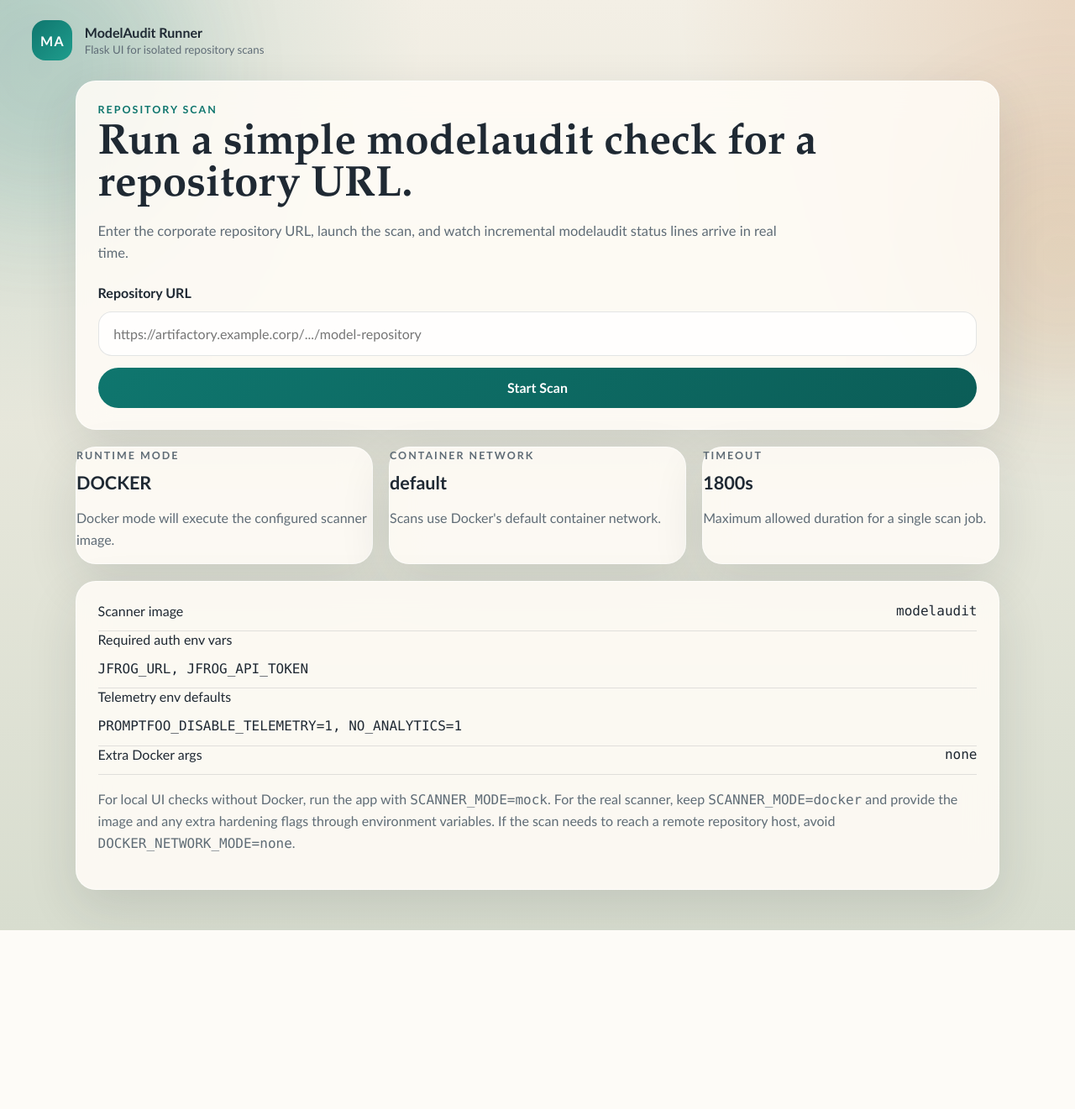
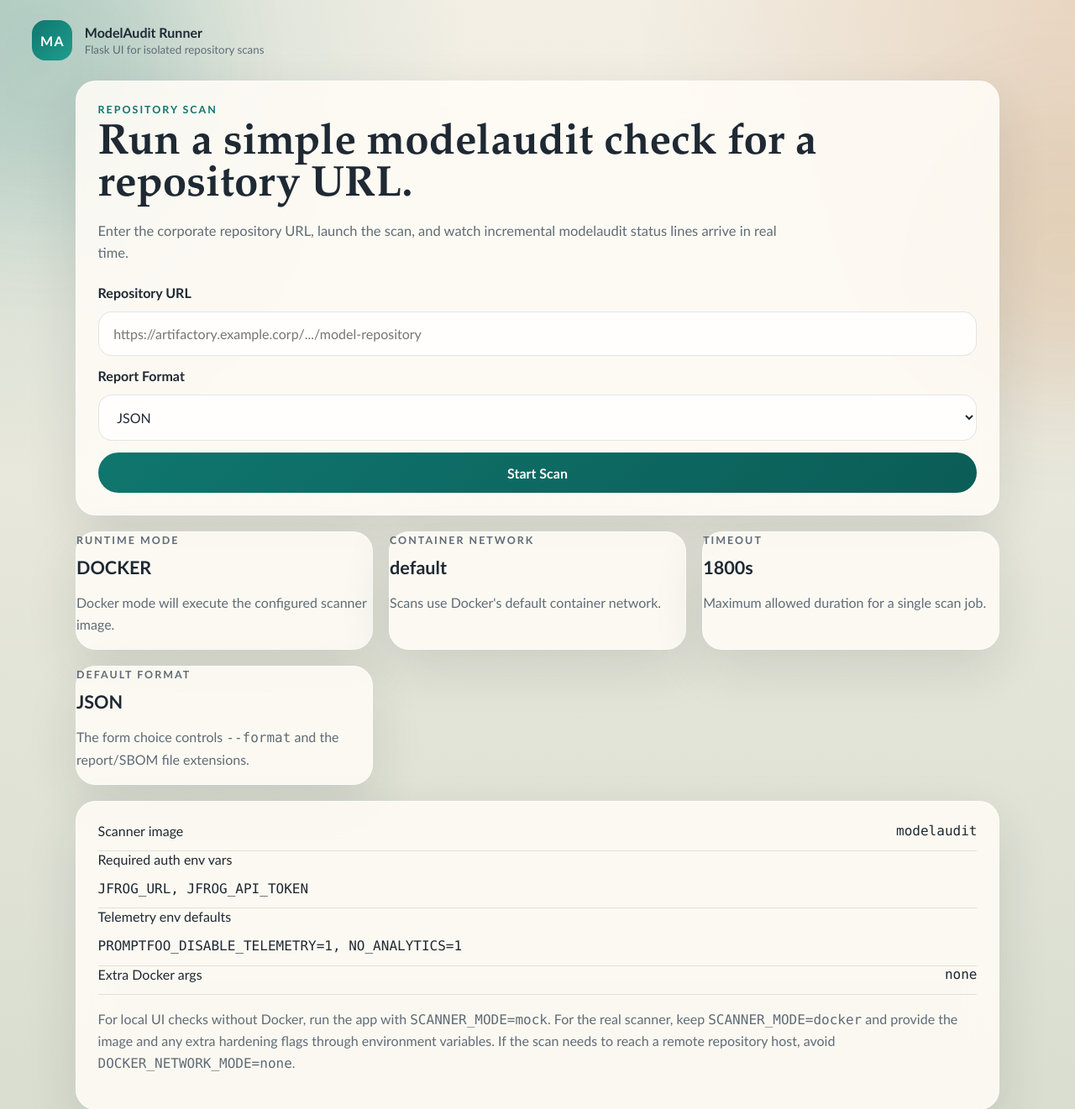
Before and after one commit to jessejam/shiny-octo-couscous, a Flask app: page / in a window 1280 px wide. Shown: the top 1321 px of the page at 84% size. Before the commit the page ends 1108 px from the top, so only its background shows below. Run offline with Flask 3, Linux system fonts and the light colour scheme.

Commit message:
format choice

```diff
--- a/main.py
+++ b/main.py
@@ -92,12 +92,12 @@ ERROR_META = {
     },
     "report_missing": {
         "title": "Report Missing",
-        "message": "The scan completed without producing the expected report.json file.",
+        "message": "The scan completed without producing the expected report file.",
         "status_code": 502,
     },
     "invalid_report": {
         "title": "Invalid Report",
-        "message": "The report.json file was created but could not be parsed.",
+        "message": "The report file was created but could not be parsed.",
         "status_code": 502,
     },
 }
@@ -110,6 +110,24 @@ NETWORK_RESOLUTION_PATTERNS = (
     "dial tcp",
     "getaddrinfo",
 )
+
+OUTPUT_FORMATS = {
+    "text": {
+        "label": "Text",
+        "extension": ".txt",
+        "mimetype": "text/plain; charset=utf-8",
+    },
+    "json": {
+        "label": "JSON",
+        "extension": ".json",
+        "mimetype": "application/json",
+    },
+    "sarif": {
+        "label": "SARIF",
+        "extension": ".sarif",
+        "mimetype": "application/sarif+json",
+    },
+}
 
 
 def utc_now() -> datetime:
@@ -129,6 +147,48 @@ def truthy(value: str | None, *, default: bool = False) -> bool:
     if value is None:
         return default
     return value.strip().lower() in {"1", "true", "yes", "on"}
+
+
+def normalize_output_format(value: str | None) -> str | None:
+    """Normalize a user-provided output format name."""
+    if value is None:
+        return None
+    normalized = value.strip().lower()
+    return normalized if normalized in OUTPUT_FORMATS else None
+
+
+def get_output_format_meta(output_format: str) -> dict[str, str]:
+    """Return metadata for a supported output format."""
+    return OUTPUT_FORMATS[output_format]
+
+
+def build_artifact_filename(stem: str, output_format: str) -> str:
+    """Build an artifact filename from a stem and selected output format."""
+    return f"{stem}{get_output_format_meta(output_format)['extension']}"
+
+
+def get_download_mimetype(output_format: str) -> str:
+    """Return the preferred download mimetype for a selected output format."""
+    return get_output_format_meta(output_format)["mimetype"]
+
+
+def strip_flag_with_value(args: list[str], flag: str) -> list[str]:
+    """Remove a CLI flag and its value from an argument list."""
+    cleaned: list[str] = []
+    skip_next = False
+
+    for arg in args:
+        if skip_next:
+            skip_next = False
+            continue
+        if arg == flag:
+            skip_next = True
+            continue
+        if arg.startswith(f"{flag}="):
+            continue
+        cleaned.append(arg)
+
+    return cleaned
 
 
 def format_unix_timestamp(value: Any) -> str:
@@ -183,7 +243,9 @@ class ScanJob:
     repo_url: str
     work_dir: Path
     report_path: Path
+    sbom_path: Path
     log_path: Path
+    output_format: str = "json"
     created_at: datetime = field(default_factory=utc_now)
     status: str = "queued"
     started_at: datetime | None = None
@@ -209,14 +271,13 @@ class ScanJob:
 class JobStore:
     """Thread-safe storage for scan jobs and their event streams."""
 
-    def __init__(self, scans_root: Path, output_filename: str) -> None:
+    def __init__(self, scans_root: Path) -> None:
         """Create the job store and remember where scan outputs live."""
         self.scans_root = scans_root
-        self.output_filename = output_filename
         self._jobs: dict[str, ScanJob] = {}
         self._lock = threading.Lock()
 
-    def create(self, repo_url: str) -> ScanJob:
+    def create(self, repo_url: str, output_format: str) -> ScanJob:
         """Create a new scan job and its working directory."""
         job_id = uuid.uuid4().hex[:12]
         work_dir = self.scans_root / job_id
@@ -226,8 +287,10 @@ class JobStore:
             job_id=job_id,
             repo_url=repo_url.strip(),
             work_dir=work_dir,
-            report_path=work_dir / self.output_filename,
+            report_path=work_dir / build_artifact_filename("report", output_format),
+            sbom_path=work_dir / build_artifact_filename("sbom", output_format),
             log_path=work_dir / "scanner.log",
+            output_format=output_format,
         )
         job.log_path.write_text("", encoding="utf-8")
         with self._lock:
@@ -290,6 +353,7 @@ class JobStore:
                 "repo_url": job.repo_url,
                 "work_dir": str(job.work_dir),
                 "report_path": str(job.report_path),
+                "sbom_path": str(job.sbom_path),
                 "log_path": str(job.log_path),
                 "created_at": format_timestamp(job.created_at),
                 "started_at": format_timestamp(job.started_at),
@@ -300,6 +364,8 @@ class JobStore:
                 "error_code": job.error_code,
                 "error_message": job.error_message,
                 "returncode": job.returncode,
+                "output_format": job.output_format,
+                "output_format_label": get_output_format_meta(job.output_format)["label"],
                 "report_format": job.report_format,
                 "command_preview": job.command_preview,
                 "report_text": report_text,
@@ -399,12 +465,12 @@ def build_docker_command(job: ScanJob, config: dict[str, Any]) -> list[str]:
     passthrough_vars, explicit_vars, _ = build_container_env(config)
     scanner_args = list(config["SCANNER_FIXED_ARGS"])
 
-    if "--stream" not in scanner_args:
-        scanner_args.append("--stream")
-    if "--format" not in scanner_args:
-        scanner_args.extend(["--format", "json"])
-    if "--sbom" not in scanner_args:
-        scanner_args.extend(["--sbom", config["SBOM_OUTPUT_FILENAME"]])
+    scanner_args = [arg for arg in scanner_args if arg != "--stream"]
+    for managed_flag in ("--format", "--sbom", "--output"):
+        scanner_args = strip_flag_with_value(scanner_args, managed_flag)
+    scanner_args.append("--stream")
+    scanner_args.extend(["--format", job.output_format])
+    scanner_args.extend(["--sbom", job.sbom_path.name])
 
     if config["DOCKER_NETWORK_MODE"]:
         command.extend(["--network", config["DOCKER_NETWORK_MODE"]])
@@ -433,7 +499,7 @@ def build_docker_command(job: ScanJob, config: dict[str, Any]) -> list[str]:
         command.append(config["SCANNER_COMMAND"])
     command.extend(scanner_args)
     command.append(job.repo_url)
-    command.extend(["--output", config["SCAN_OUTPUT_FILENAME"]])
+    command.extend(["--output", job.report_path.name])
     return command
 
 
@@ -509,7 +575,18 @@ def stream_process_output(process: subprocess.Popen[str], store: JobStore, job:
 def run_mock_scan(store: JobStore, job: ScanJob) -> None:
     """Simulate a scan so the UI can be tested without Docker."""
     with job.condition:
-        job.command = ["mock-scan", "modelaudit", job.repo_url, "--output", job.report_path.name]
+        job.command = [
+            "mock-scan",
+            "modelaudit",
+            "--stream",
+            "--format",
+            job.output_format,
+            "--sbom",
+            job.sbom_path.name,
+            job.repo_url,
+            "--output",
+            job.report_path.name,
+        ]
 
     store.update_status(job, "running", hint="Mock scan started.")
 
@@ -518,59 +595,126 @@ def run_mock_scan(store: JobStore, job: ScanJob) -> None:
         "Resolving repository metadata.",
         "Inspecting model files.",
         "Collecting policy findings.",
-        "Writing report.json.",
+        f"Writing {job.report_path.name}.",
     ]
 
     for step in mock_steps:
         store.add_event(job, "log", step)
         time.sleep(0.9)
 
-    report = {
-        "scanner_names": ["pickle"],
-        "start_time": time.time(),
-        "bytes_scanned": 74,
-        "issues": [
-            {
-                "message": "Mock finding generated for UI development.",
-                "severity": "warning",
-                "location": "demo-model.pickle (pos 71)",
-                "details": {
-                    "position": 71,
-                    "opcode": "REDUCE",
+    if job.output_format == "text":
+        report = """\
+SCAN SUMMARY
+Duration: 0.532s
+Files: 1
+Format: text
+
+SECURITY FINDINGS
+- Mock finding generated for UI development.
+"""
+        sbom = "Mock SBOM output for text mode.\n"
+        job.report_path.write_text(report, encoding="utf-8")
+        job.sbom_path.write_text(sbom, encoding="utf-8")
+        with job.condition:
+            job.report_data = report
+            job.returncode = 0
+            job.report_format = "text"
+    elif job.output_format == "sarif":
+        report = {
+            "version": "2.1.0",
+            "$schema": "https://json.schemastore.org/sarif-2.1.0.json",
+            "runs": [
+                {
+                    "tool": {
+                        "driver": {
+                            "name": "modelaudit",
+                            "version": "mock",
+                        }
+                    },
+                    "results": [
+                        {
+                            "level": "warning",
+                            "message": {
+                                "text": "Mock SARIF result generated for UI development."
+                            },
+                            "locations": [
+                                {
+                                    "physicalLocation": {
+                                        "artifactLocation": {
+                                            "uri": "demo-model.pickle"
+                                        }
+                                    }
+                                }
+                            ],
+                        }
+                    ],
+                }
+            ],
+        }
+        sbom = {
+            "bomFormat": "CycloneDX",
+            "specVersion": "1.5",
+            "version": 1,
+            "metadata": {"component": {"name": "mock-model"}},
+        }
+        job.report_path.write_text(json.dumps(report, indent=2), encoding="utf-8")
+        job.sbom_path.write_text(json.dumps(sbom, indent=2), encoding="utf-8")
+        with job.condition:
+            job.report_data = report
+            job.returncode = 0
+            job.report_format = "json"
+    else:
+        report = {
+            "scanner_names": ["pickle"],
+            "start_time": time.time(),
+            "bytes_scanned": 74,
+            "issues": [
+                {
+                    "message": "Mock finding generated for UI development.",
+                    "severity": "warning",
+                    "location": "demo-model.pickle (pos 71)",
+                    "details": {
+                        "position": 71,
+                        "opcode": "REDUCE",
+                    },
+                    "timestamp": time.time(),
                 },
-                "timestamp": time.time(),
-            },
-            {
-                "message": "Replace this item with real scanner output after the first Docker-backed run.",
-                "severity": "critical",
-                "location": "demo-model.pickle (pos 28)",
-                "details": {
-                    "module": "posix",
-                    "function": "system",
-                    "position": 28,
-                    "opcode": "STACK_GLOBAL",
+                {
+                    "message": "Replace this item with real scanner output after the first Docker-backed run.",
+                    "severity": "critical",
+                    "location": "demo-model.pickle (pos 28)",
+                    "details": {
+                        "module": "posix",
+                        "function": "system",
+                        "position": 28,
+                        "opcode": "STACK_GLOBAL",
+                    },
+                    "timestamp": time.time(),
+                    "why": "This is placeholder data that mirrors the documented report structure.",
                 },
-                "timestamp": time.time(),
-                "why": "This is placeholder data that mirrors the documented report structure.",
-            },
-        ],
-        "has_errors": False,
-        "files_scanned": 1,
-        "duration": 0.532,
-        "assets": [
-            {
-                "path": "demo-model.pickle",
-                "type": "pickle",
-            }
-        ],
-    }
-
-    job.report_path.write_text(json.dumps(report, indent=2), encoding="utf-8")
-
-    with job.condition:
-        job.report_data = report
-        job.returncode = 0
-        job.report_format = "json"
+            ],
+            "has_errors": False,
+            "files_scanned": 1,
+            "duration": 0.532,
+            "assets": [
+                {
+                    "path": "demo-model.pickle",
+                    "type": "pickle",
+                }
+            ],
+        }
+        sbom = {
+            "bomFormat": "CycloneDX",
+            "specVersion": "1.5",
+            "version": 1,
+            "metadata": {"component": {"name": "mock-model"}},
+        }
+        job.report_path.write_text(json.dumps(report, indent=2), encoding="utf-8")
+        job.sbom_path.write_text(json.dumps(sbom, indent=2), encoding="utf-8")
+        with job.condition:
+            job.report_data = report
+            job.returncode = 0
+            job.report_format = "json"
 
     store.update_status(job, "finished", hint="Mock scan finished. Report ready.")
     store.add_event(job, "done", "Scan complete.")
@@ -685,7 +829,7 @@ def run_docker_scan(store: JobStore, job: ScanJob, config: dict[str, Any]) -> No
             job,
             status="report_missing",
             error_code="report_missing",
-            message="The scan completed, but no report.json file was created.",
+            message=f"The scan completed, but no report file was created at {job.report_path.name}.",
         )
         return
 
@@ -736,8 +880,6 @@ def run_scan_job(app: Flask, job_id: str) -> None:
             "USE_EMPTY_ENTRYPOINT": current_app.config["USE_EMPTY_ENTRYPOINT"],
             "EXTRA_DOCKER_ARGS": current_app.config["EXTRA_DOCKER_ARGS"],
             "CONTAINER_WORKDIR": current_app.config["CONTAINER_WORKDIR"],
-            "SCAN_OUTPUT_FILENAME": current_app.config["SCAN_OUTPUT_FILENAME"],
-            "SBOM_OUTPUT_FILENAME": current_app.config["SBOM_OUTPUT_FILENAME"],
             "SCAN_TIMEOUT_SECONDS": current_app.config["SCAN_TIMEOUT_SECONDS"],
         }
 
@@ -865,6 +1007,8 @@ def create_app() -> Flask:
 
     app.config.update(
         SCANNER_MODE=os.getenv("SCANNER_MODE", "docker").strip().lower(),
+        DEFAULT_OUTPUT_FORMAT=normalize_output_format(os.getenv("DEFAULT_OUTPUT_FORMAT", "json"))
+        or "json",
         DOCKER_BINARY=os.getenv("DOCKER_BINARY", "docker"),
         SCANNER_IMAGE=os.getenv("SCANNER_IMAGE", "modelaudit"),
         SCANNER_COMMAND=os.getenv("SCANNER_COMMAND", "").strip(),
@@ -883,15 +1027,10 @@ def create_app() -> Flask:
         USE_EMPTY_ENTRYPOINT=truthy(os.getenv("USE_EMPTY_ENTRYPOINT"), default=False),
         EXTRA_DOCKER_ARGS=shlex.split(os.getenv("EXTRA_DOCKER_ARGS", "")),
         CONTAINER_WORKDIR=os.getenv("CONTAINER_WORKDIR", "/work"),
-        SCAN_OUTPUT_FILENAME=os.getenv("SCAN_OUTPUT_FILENAME", "report.json"),
-        SBOM_OUTPUT_FILENAME=os.getenv("SBOM_OUTPUT_FILENAME", "sbom.json"),
         SCAN_TIMEOUT_SECONDS=int(os.getenv("SCAN_TIMEOUT_SECONDS", "1800")),
     )
 
-    app.extensions["job_store"] = JobStore(
-        scans_root=scans_root,
-        output_filename=app.config["SCAN_OUTPUT_FILENAME"],
-    )
+    app.extensions["job_store"] = JobStore(scans_root=scans_root)
 
     @app.template_filter("pretty_json")
     def pretty_json(value: Any) -> str:
@@ -920,6 +1059,11 @@ def create_app() -> Flask:
         runtime = {
             "scanner_mode": current_app.config["SCANNER_MODE"],
             "scanner_image": current_app.config["SCANNER_IMAGE"],
+            "output_format_choices": [
+                {"value": value, "label": meta["label"]}
+                for value, meta in OUTPUT_FORMATS.items()
+            ],
+            "default_output_format": current_app.config["DEFAULT_OUTPUT_FORMAT"],
             "required_env_vars": current_app.config["REQUIRED_CONTAINER_ENV_VARS"],
             "container_env_defaults": current_app.config["CONTAINER_ENV_DEFAULTS"],
             "docker_network_mode": docker_network_mode or "default",
@@ -944,6 +1088,9 @@ def create_app() -> Flask:
     def start_scan() -> Response | str:
         """Create a scan job and redirect to its live progress page."""
         repo_url = request.form.get("repo_url", "").strip()
+        output_format = normalize_output_format(
+            request.form.get("output_format", current_app.config["DEFAULT_OUTPUT_FORMAT"])
+        )
         if not repo_url:
             return (
                 render_template(
@@ -956,9 +1103,21 @@ def create_app() -> Flask:
                 ),
                 400,
             )
+        if output_format is None:
+            return (
+                render_template(
+                    "error.html",
+                    title="Invalid Output Format",
+                    headline="Invalid Output Format",
+                    message="Choose one of the supported output formats: text, json, or sarif.",
+                    action_label="Back to scanner",
+                    action_url=url_for("index"),
+                ),
+                400,
+            )
 
         store = get_store()
-        job = store.create(repo_url)
+        job = store.create(repo_url, output_format)
 
         thread = threading.Thread(
             target=run_scan_job,
@@ -1008,10 +1167,17 @@ def create_app() -> Flask:
         if status == "finished":
             report_data = load_report_data(job)
             snapshot = get_store().snapshot(job)
+            structured_report = (
+                snapshot["output_format"] == "json"
+                and snapshot["report_format"] == "json"
+                and isinstance(report_data, dict)
+                and "issues" in report_data
+            )
             return render_template(
                 "report.html",
                 job=snapshot,
                 report_data=report_data,
+                structured_report=structured_report,
             )
 
         if status in TERMINAL_STATUSES:
@@ -1021,7 +1187,7 @@ def create_app() -> Flask:
 
     @app.get("/jobs/<job_id>/download")
     def download_report(job_id: str) -> Response:
-        """Download the finished report.json file for a job."""
+        """Download the finished report file for a job."""
         job = get_job_or_404(job_id)
         with job.condition:
             if job.status != "finished" or not job.report_path.exists():
@@ -1030,8 +1196,8 @@ def create_app() -> Flask:
         return send_file(
             job.report_path,
             as_attachment=True,
-            download_name=f"{job.job_id}-report.json",
-            mimetype="application/json",
+            download_name=f"{job.job_id}-{job.report_path.name}",
+            mimetype=get_download_mimetype(job.output_format),
         )
 
     @app.get("/jobs/<job_id>/download-raw")
@@ -1044,8 +1210,8 @@ def create_app() -> Flask:
         return send_file(
             job.report_path,
             as_attachment=True,
-            download_name=f"{job.job_id}-raw-report.txt",
-            mimetype="text/plain; charset=utf-8",
+            download_name=f"{job.job_id}-{job.report_path.name}",
+            mimetype=get_download_mimetype(job.output_format),
         )
 
     @app.get("/jobs/<job_id>/download-log")
--- a/static/app.css
+++ b/static/app.css
@@ -152,7 +152,8 @@ body {
   font-weight: 700;
 }
 
-input[type="url"] {
+input[type="url"],
+select {
   width: 100%;
   padding: 1rem 1.1rem;
   border: 1px solid var(--line);
@@ -162,7 +163,8 @@ input[type="url"] {
   color: inherit;
 }
 
-input[type="url"]:focus {
+input[type="url"]:focus,
+select:focus {
   outline: 2px solid rgba(15, 118, 110, 0.22);
   border-color: rgba(15, 118, 110, 0.55);
 }
--- a/templates/index.html
+++ b/templates/index.html
@@ -21,6 +21,14 @@
         required
         autocomplete="off"
       >
+      <label class="field-label" for="output_format">Report Format</label>
+      <select id="output_format" name="output_format">
+        {% for option in runtime.output_format_choices %}
+          <option value="{{ option.value }}" {% if option.value == runtime.default_output_format %}selected{% endif %}>
+            {{ option.label }}
+          </option>
+        {% endfor %}
+      </select>
       <button type="submit">Start Scan</button>
     </form>
   </section>
@@ -42,6 +50,12 @@
       <p class="eyebrow">Timeout</p>
       <h2>{{ runtime.timeout_seconds }}s</h2>
       <p>Maximum allowed duration for a single scan job.</p>
+    </article>
+
+    <article class="card info-card">
+      <p class="eyebrow">Default Format</p>
+      <h2>{{ runtime.default_output_format|upper }}</h2>
+      <p>The form choice controls <code>--format</code> and the report/SBOM file extensions.</p>
     </article>
   </section>
 
--- a/templates/job.html
+++ b/templates/job.html
@@ -27,6 +27,10 @@
         <div class="details-row">
           <span>Created</span>
           <span>{{ job.created_at }}</span>
+        </div>
+        <div class="details-row">
+          <span>Output format</span>
+          <span>{{ job.output_format_label }}</span>
         </div>
         {% if job.started_at %}
           <div class="details-row">
```
Also changed, not shown: templates/report.html (+42 -4 lines), README.md.
